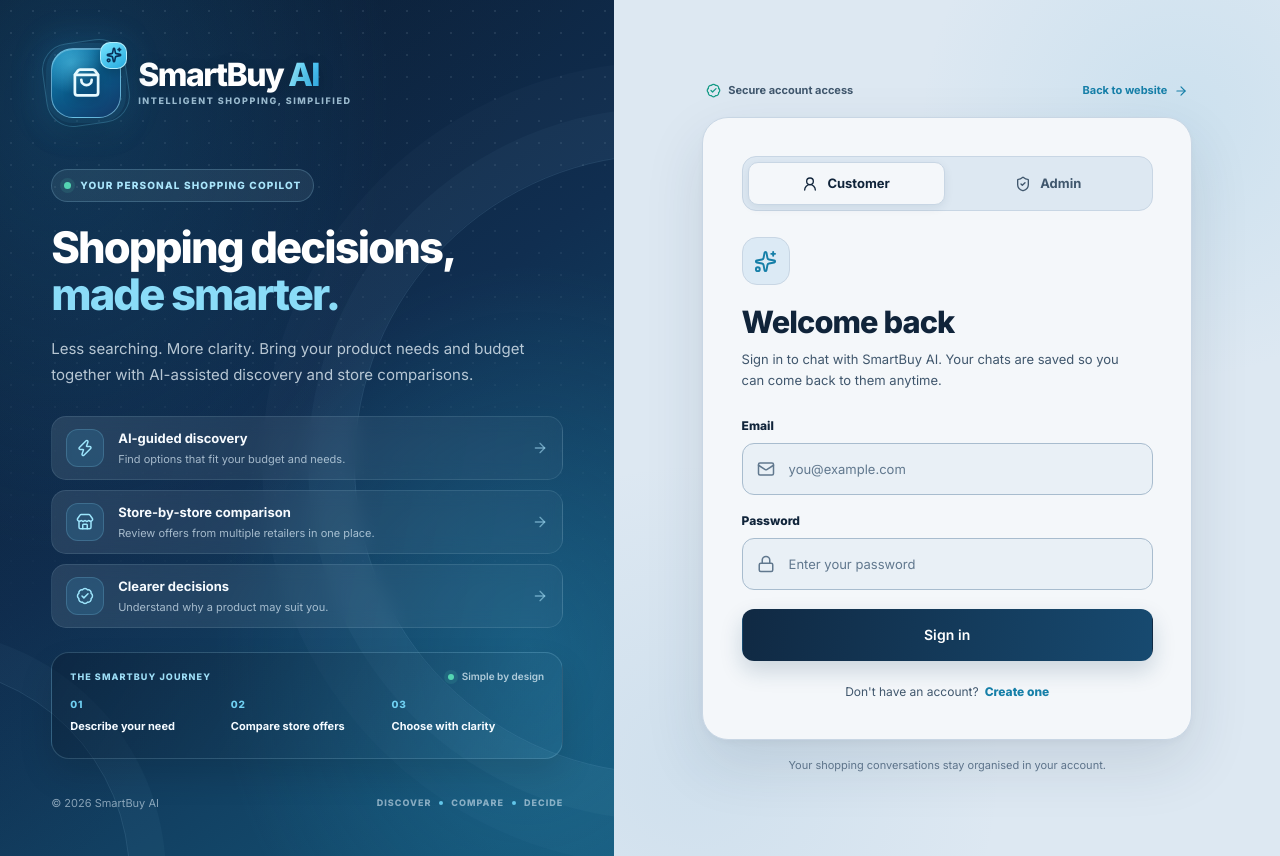
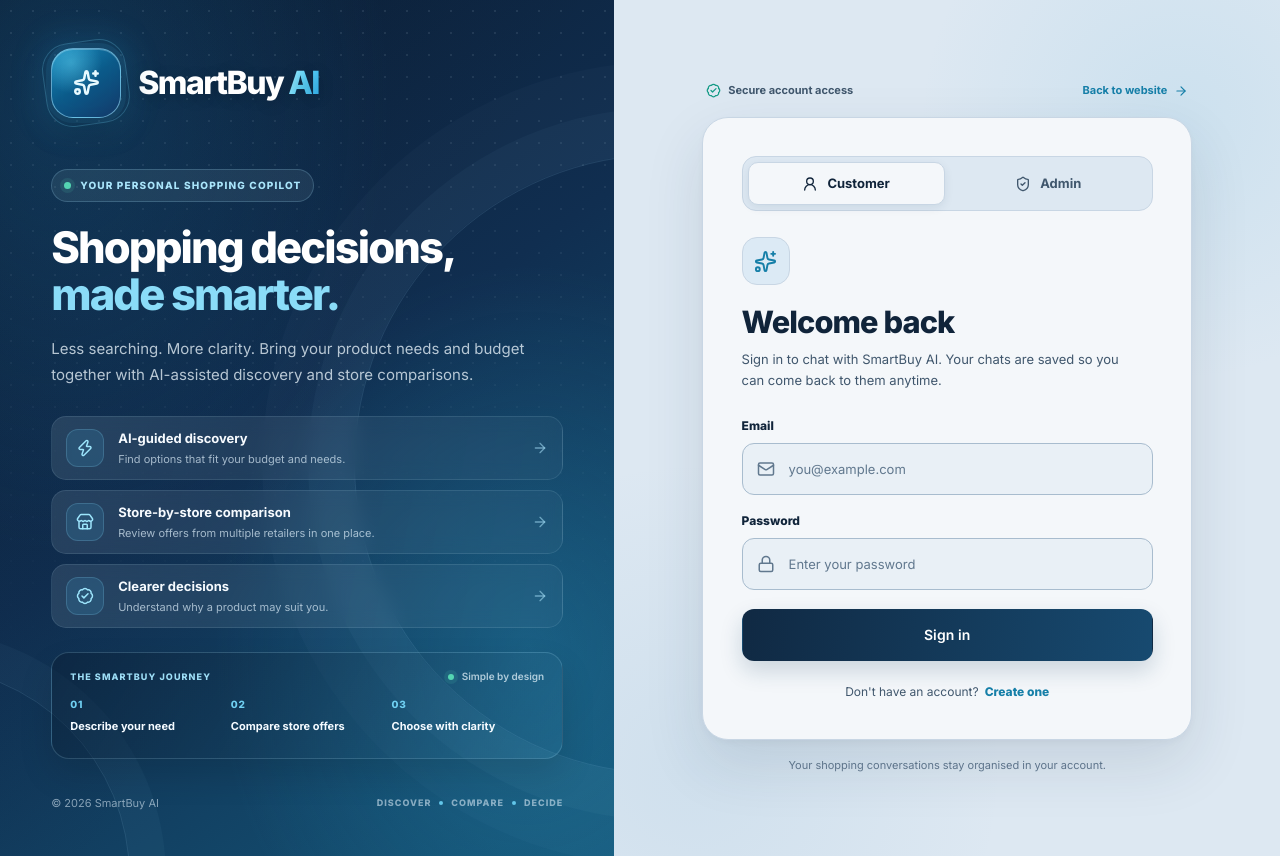
Before and after one commit to thearunendra/smartbuyai, a React (Vite) app in the folder frontend/: page /login in a window 1280 px wide. Built offline with nearby package versions, Linux system fonts and the light colour scheme.

Commit message:
Match auth brand logo to reference and enlarge the wordmark

```diff
--- a/frontend/src/components/AuthLayout.jsx
+++ b/frontend/src/components/AuthLayout.jsx
@@ -2,7 +2,6 @@ import { Link } from "react-router-dom";
 import {
   BadgeCheck,
   ArrowRight,
-  ShoppingBag,
   Sparkles,
   Store,
   Zap
@@ -30,15 +29,9 @@ function AuthLayout({ children }) {
 
         <Link to="/" className="auth-logo" aria-label="SmartBuy AI home">
           <span className="auth-logo-emblem" aria-hidden="true">
-            <ShoppingBag className="auth-logo-bag" size={31} strokeWidth={2.1} />
-            <span className="auth-logo-spark">
-              <Sparkles size={16} strokeWidth={2.4} />
-            </span>
+            <Sparkles className="auth-logo-sparkle" size={27} strokeWidth={2.2} />
           </span>
-          <span className="auth-logo-type">
-            <span className="auth-logo-wordmark">SmartBuy<span>AI</span></span>
-            <span className="auth-logo-tagline">INTELLIGENT SHOPPING, SIMPLIFIED</span>
-          </span>
+          <span className="auth-logo-wordmark">SmartBuy<span>AI</span></span>
         </Link>
 
         <div className="auth-brand-content">
```
